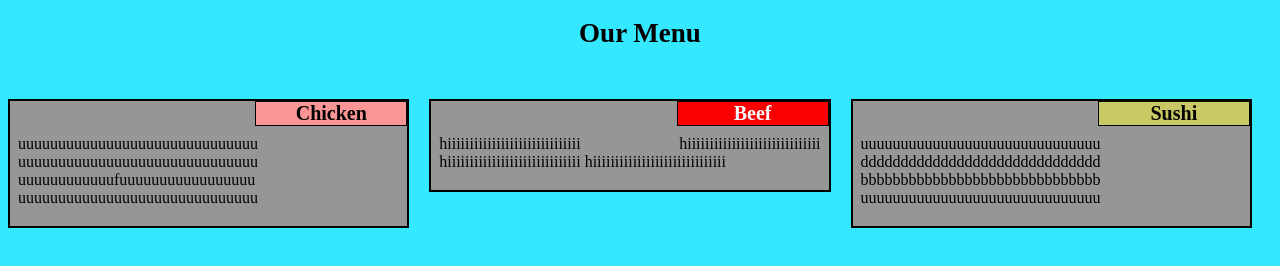
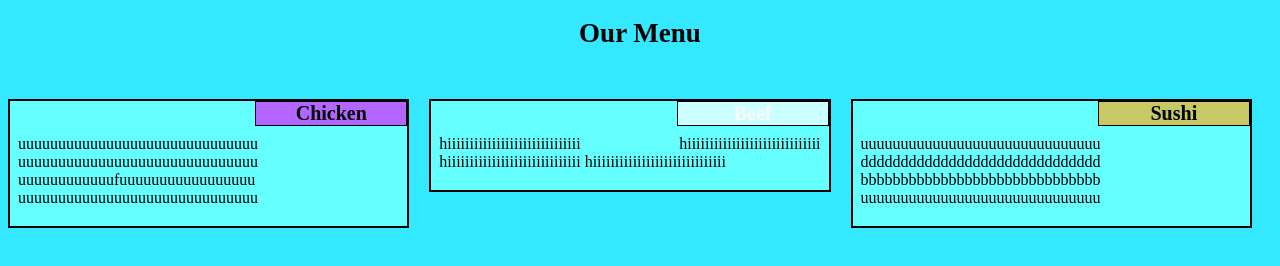
Before and after one commit to saikaran99/saikaran99.github.io, a plain HTML site: page week-2/index.html in a window 1280 px wide. Drawn offline with Linux system fonts and the light colour scheme.

Commit message:
Update stylee.css

```diff
--- a/week-2/stylee.css
+++ b/week-2/stylee.css
@@ -23,7 +23,7 @@ p {
 }
 
 .section {
-	background-color: rgb(150, 150, 150);
+	background-color: #66ffff;
    	border: 2px solid black;
    	margin-top: 20px;
    	margin-right: 20px;
@@ -42,11 +42,11 @@ float: right; top :0; right: 0; margin: 0;
 	position: absolute;
 }
 #pp1 {
-	background-color: rgb(250, 150, 150);
+	background-color: #b366ff;
 	color: rgb(0, 0, 0);
 }
 #pp2 {
-	background-color: rgb(250, 0, 0);
+	background-color: #ccffff ;
 	color: rgb(250, 250, 250);
 }
 #pp3 {
```
